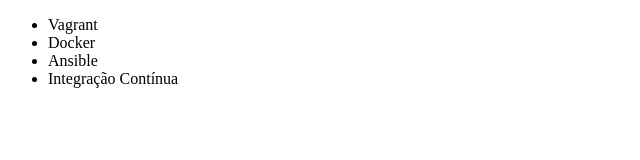
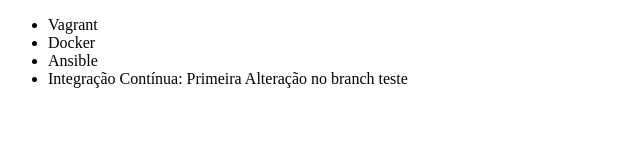
Before and after one commit to wvbwagner/alura-estudos, a plain HTML site: page index.html in a window 1280 px wide. Shown: the whole page, without its empty margins (0-640 px from the left). Drawn offline with Linux system fonts and the light colour scheme.

Commit message:
Alteração título curso Integração Contúnua

```diff
--- a/index.html
+++ b/index.html
@@ -9,7 +9,7 @@
         <li>Vagrant</li>
         <li>Docker</li>
         <li>Ansible</li>
-        <li>Integração Contínua</li>
+        <li>Integração Contínua: Primeira Alteração no branch teste</li>
     </ul>
 </body>
 </html>
```
